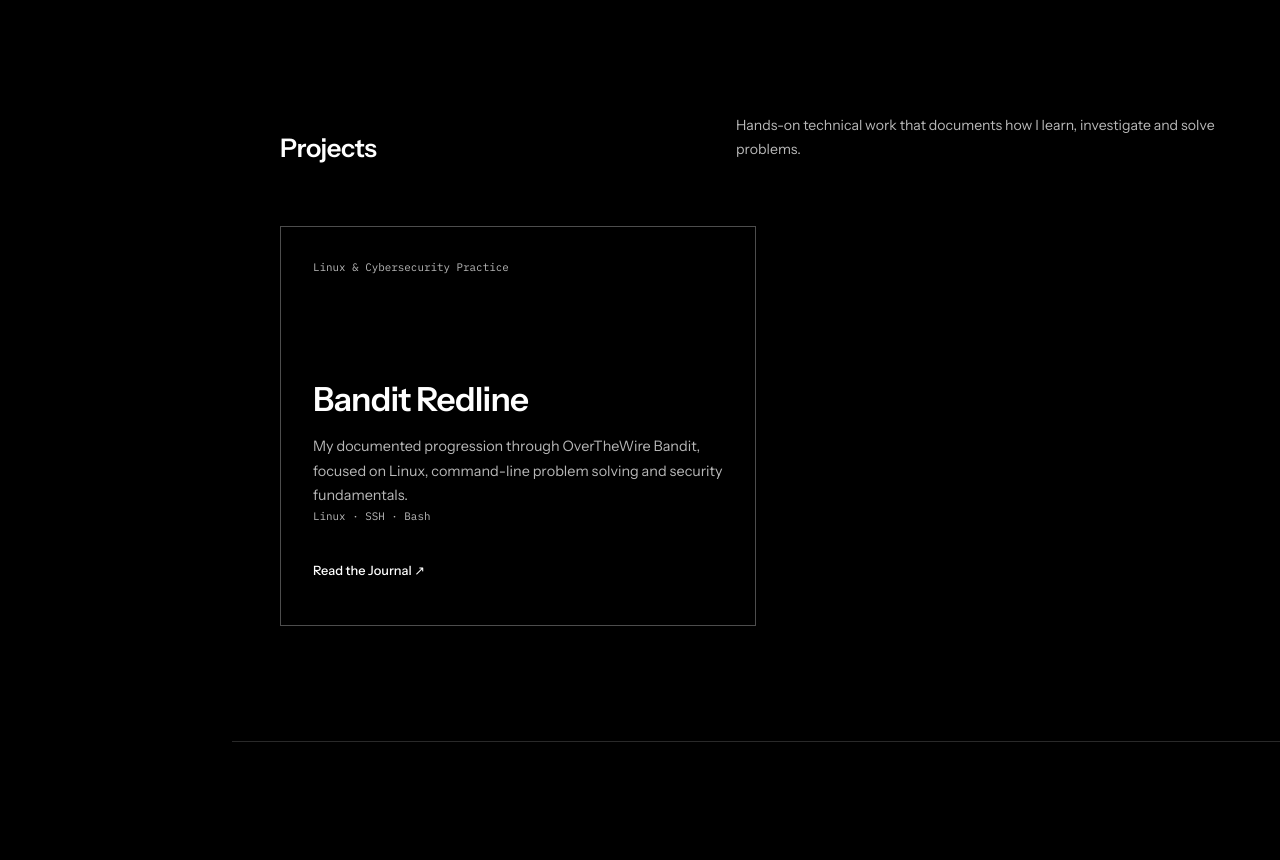
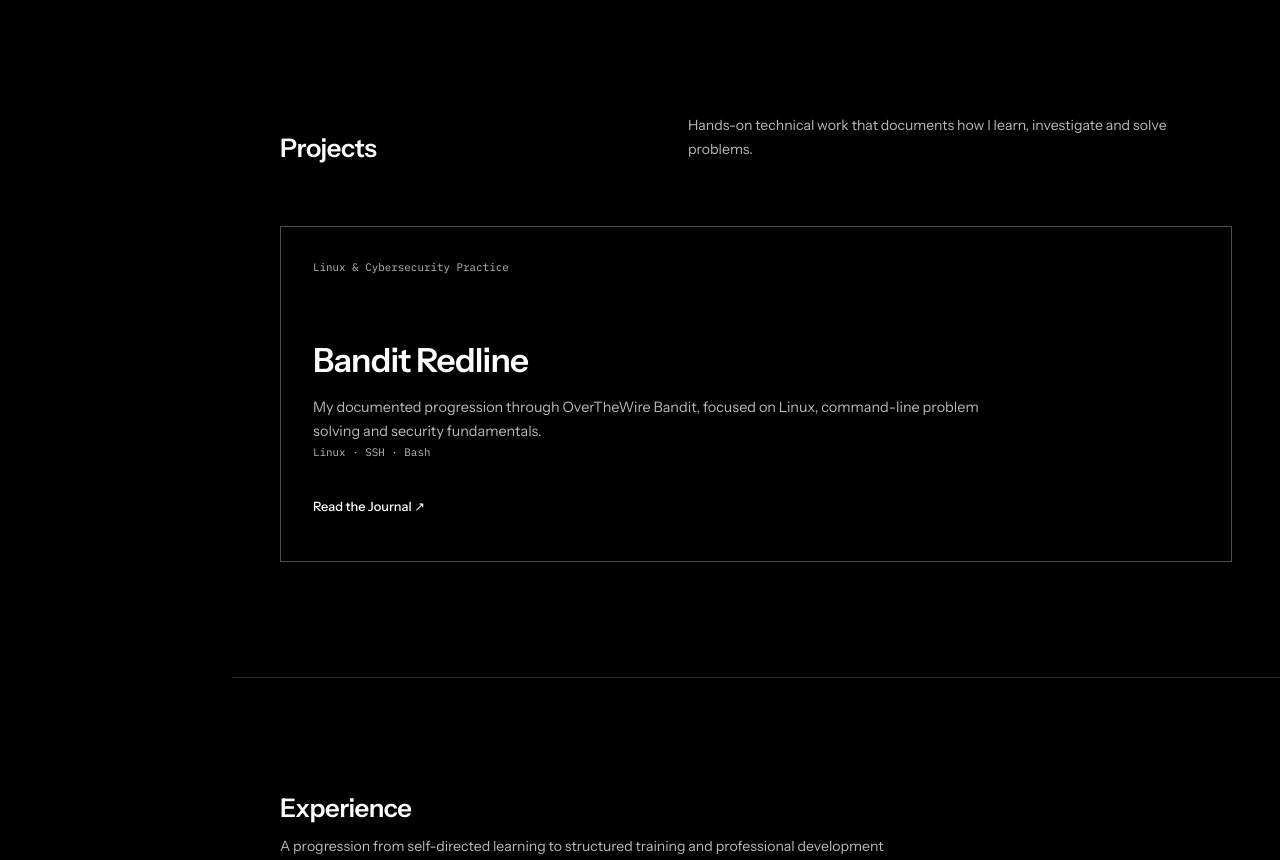
Before and after one commit to emma-dasilva-dev/emma-dasilva-portfolio, a Next.js app: page /en in a window 1280 px wide. Shown: the part 802-1662 px from the top of the page. Built offline with nearby package versions, Linux system fonts and the light colour scheme.

Commit message:
design: adapt projects layout for Bandit only

```diff
--- a/src/components/sections/Work.module.css
+++ b/src/components/sections/Work.module.css
@@ -1,18 +1,18 @@
 .section { padding-block:clamp(5rem,9vw,8rem); border-top:1px solid var(--color-border); }
 .sectionHeader { display:flex; align-items:end; justify-content:space-between; gap:var(--space-8); margin-bottom:clamp(var(--space-12),6vw,var(--space-16)); }
 .sectionHeader h2 { margin:0; font-size:clamp(1.35rem,2vw,1.75rem); font-weight:600; line-height:1.15; letter-spacing:-.02em; }
-.sectionHeader p { max-width:31rem; margin:0; color:var(--color-text-muted); font-size:.88rem; line-height:1.7; }
-.projects { display:grid; grid-template-columns:repeat(2,minmax(0,1fr)); gap:var(--space-5); align-items:stretch; }
-.project { display:flex; min-height:25rem; height:100%; flex-direction:column; padding:clamp(var(--space-6),3vw,var(--space-8)); border:1px solid var(--color-border-strong); background:var(--color-black); transition:background-color var(--motion-standard) var(--ease-standard),border-color var(--motion-standard) var(--ease-standard),color var(--motion-standard) var(--ease-standard); }
+.sectionHeader p { max-width:34rem; margin:0; color:var(--color-text-muted); font-size:.88rem; line-height:1.7; }
+.projects { display:grid; grid-template-columns:1fr; }
+.project { display:flex; min-height:21rem; width:100%; flex-direction:column; padding:clamp(var(--space-6),3vw,var(--space-8)); border:1px solid var(--color-border-strong); background:var(--color-black); transition:background-color var(--motion-standard) var(--ease-standard),border-color var(--motion-standard) var(--ease-standard),color var(--motion-standard) var(--ease-standard); }
 .project:hover,.project:focus-within { background:var(--color-accent); border-color:var(--color-accent); color:var(--color-black); }
 .projectType { margin:0 0 auto; color:var(--color-text-muted); font-family:var(--font-mono); font-size:.68rem; line-height:1.6; transition:color var(--motion-standard) var(--ease-standard); }
 .project h3 { margin:0; font-size:clamp(1.6rem,2.6vw,2.1rem); font-weight:600; line-height:1.08; letter-spacing:-.025em; }
-.summary { max-width:35rem; margin:var(--space-4) 0 0; color:var(--color-text-muted); font-size:.9rem; line-height:1.7; transition:color var(--motion-standard) var(--ease-standard); }
+.summary { max-width:42rem; margin:var(--space-4) 0 0; color:var(--color-text-muted); font-size:.9rem; line-height:1.7; transition:color var(--motion-standard) var(--ease-standard); }
 .stack { margin:var(--space-5) 0 0; color:var(--color-text-muted); font-family:var(--font-mono); font-size:.68rem; line-height:1.6; transition:color var(--motion-standard) var(--ease-standard); }
 .links { display:flex; flex-wrap:wrap; gap:var(--space-6); margin-top:var(--space-6); }
 .links a { display:inline-flex; align-items:center; min-height:44px; color:var(--color-text); font-size:.8rem; font-weight:500; text-decoration:none; transition:color var(--motion-fast) var(--ease-standard); }
 .project:hover .projectType,.project:hover .summary,.project:hover .stack,.project:focus-within .projectType,.project:focus-within .summary,.project:focus-within .stack { color:rgb(0 0 0 / .7); }
 .project:hover .links a,.project:focus-within .links a { color:var(--color-black); }
 .project:hover .links a:hover,.project:hover .links a:focus-visible,.project:focus-within .links a:hover,.project:focus-within .links a:focus-visible { color:rgb(0 0 0 / .6); }
-@media (max-width:47.9375rem) { .section { padding-block:var(--space-16); } .sectionHeader { align-items:flex-start; flex-direction:column; gap:var(--space-3); margin-bottom:var(--space-10); } .projects { grid-template-columns:1fr; } .project { min-height:20rem; } }
+@media (max-width:47.9375rem) { .section { padding-block:var(--space-16); } .sectionHeader { align-items:flex-start; flex-direction:column; gap:var(--space-3); margin-bottom:var(--space-10); } .project { min-height:18rem; } }
 @media (prefers-reduced-motion:reduce) { .project,.projectType,.summary,.stack,.links a { transition:none; } }
```
